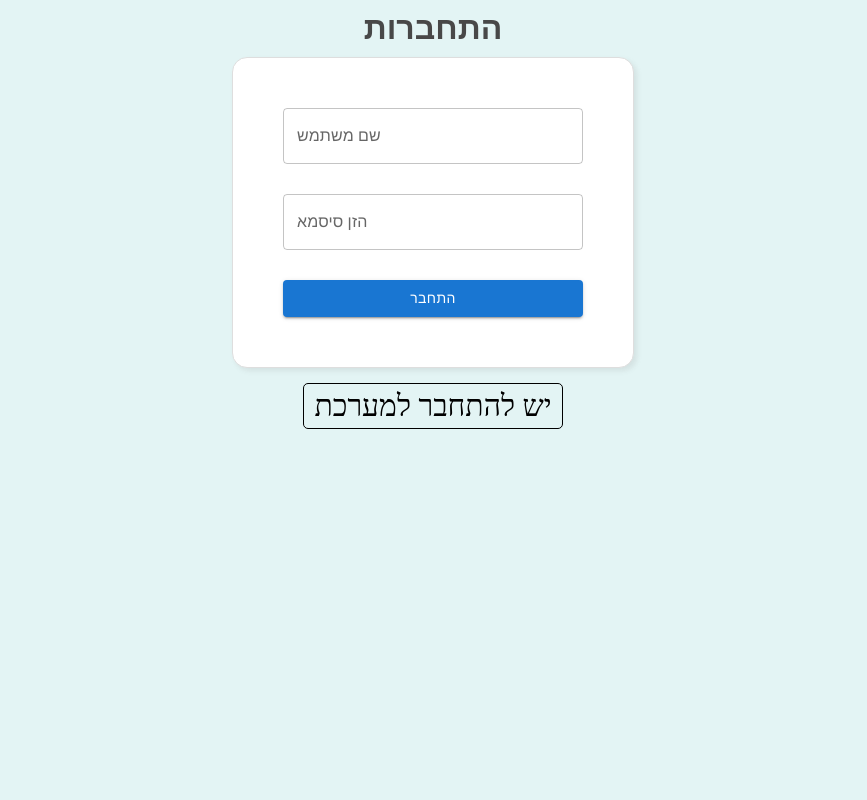
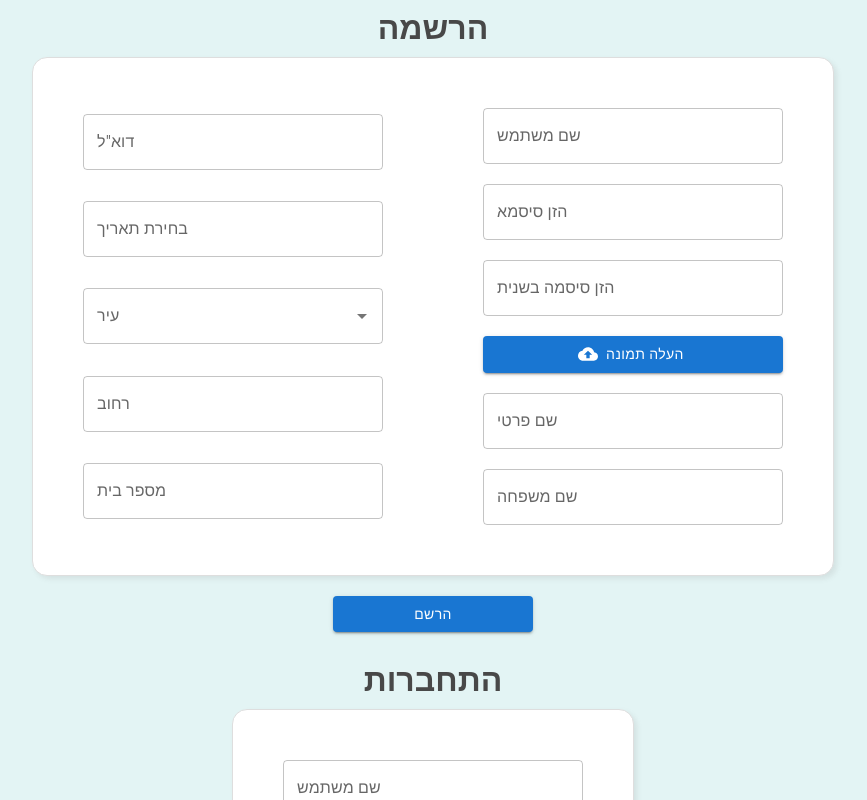
Before and after one commit to BarShnider/MobileAppDev_EX3, a React (Vite) app in the folder MobileAppDev_EX3/: page / in a window 1280 px wide. Shown: the top 800 px of the page, without its empty margins (207-1074 px from the left). Built offline with nearby package versions, Linux system fonts and the light colour scheme.

Commit message:
29.2.2024

```diff
--- a/MobileAppDev_EX3/package.json
+++ b/MobileAppDev_EX3/package.json
@@ -17,8 +17,10 @@
     "@mui/material": "^5.15.9",
     "@mui/styled-engine-sc": "^6.0.0-alpha.16",
     "@mui/x-date-pickers": "^6.19.4",
+    "date-fns": "^3.3.1",
     "dayjs": "^1.11.10",
     "react": "^18.2.0",
+    "react-datepicker": "^6.1.0",
     "react-dom": "^18.2.0",
     "styled-components": "^6.1.8"
   },
--- a/MobileAppDev_EX3/src/App.jsx
+++ b/MobileAppDev_EX3/src/App.jsx
@@ -45,7 +45,7 @@ function App() {
 
   return (
     <>
-      {/* <Register addNewUser={setUsers} usersFromStorage={users} /> */}
+      <Register addNewUser={setUsers} usersFromStorage={users} />
       <Login
         users={users}
         setIsConnected={setIsConnected}
--- a/MobileAppDev_EX3/src/Components/Login.jsx
+++ b/MobileAppDev_EX3/src/Components/Login.jsx
@@ -30,6 +30,7 @@ function Login({ users, setIsConnected, setUserAdmin }) {
 
   const loginUser = () => {
     if (userName === "admin" && password === "ad12343211ad") {
+      console.log("DSSDSAFADVDFACVVVS");
       setUserAdmin(false);
     } else {
       for (let user of users) {
--- a/MobileAppDev_EX3/src/Components/Profile.jsx
+++ b/MobileAppDev_EX3/src/Components/Profile.jsx
@@ -26,7 +26,7 @@ function Profile({ users, setIsConnected }) {
       document.querySelector(".profile-birthDay").innerHTML +=
         parsedData.birthDay;
     }
-  }, [users]);
+  }, []);
 
   const logOut = () => {
     sessionStorage.removeItem("userData");
--- a/MobileAppDev_EX3/src/Components/Register.jsx
+++ b/MobileAppDev_EX3/src/Components/Register.jsx
@@ -8,7 +8,6 @@ import { LocalizationProvider } from "@mui/x-date-pickers";
 import { AdapterDayjs } from "@mui/x-date-pickers/AdapterDayjs";
 import { useEffect, useState } from "react";
 import dayjs from "dayjs";
-import { CssBaseline, ThemeProvider } from "@mui/material";
 
 const VisuallyHiddenInput = styled("input")({
   clip: "rect(0 0 0 0)",
@@ -24,16 +23,16 @@ const VisuallyHiddenInput = styled("input")({
 
 function Register({ addNewUser, usersFromStorage }) {
   const [userData, setUserData] = useState({
-    userName: "y",
-    email: "y@gmail.com",
-    password: "!Zxc123",
-    passwordValidate: "!Zxc123",
-    birthDay: "08/09/1997",
+    userName: "",
+    email: "",
+    password: "",
+    passwordValidate: "",
+    birthDay: "",
     city: null,
-    houseNumber: "3",
-    street: "ג",
-    firstName: "ג",
-    lastName: "ג",
+    houseNumber: "",
+    street: "",
+    firstName: "",
+    lastName: "",
     img: null,
   });
   const [userErrors, setUserErrors] = useState({
@@ -138,7 +137,7 @@ function Register({ addNewUser, usersFromStorage }) {
     "כפר מצר",
   ];
 
-  // checks if inputs are vaid
+  // checks if inputs are valid
   const handleInputChange = (event, field) => {
     const input = event.target.value;
     validateInput(input, field);
@@ -236,9 +235,10 @@ function Register({ addNewUser, usersFromStorage }) {
       "firstName",
       "lastName",
     ];
+    setUserErrors({});
     for (let key of requiredFields) {
       if (!userData[key]) {
-        flag = false;
+        flag = false; // Set flag to false if a required field is missing
         setUserErrors((prevErrors) => ({
           ...prevErrors,
           [key]: "שדה חובה",
@@ -250,17 +250,15 @@ function Register({ addNewUser, usersFromStorage }) {
         flag = false;
       }
     }
-
     if (flag) {
-      // eslint-disable-next-line no-unused-vars
       const { passwordValidate, ...userWithoutPasswordValidate } = userData;
       const newUser = { ...userWithoutPasswordValidate };
-      addNewUser(newUser);
+      addNewUser((prevUsers) => [...prevUsers, newUser]);
+      const existingUsers = JSON.parse(localStorage.getItem("users")) || [];
       localStorage.setItem(
         "users",
-        JSON.stringify([...usersFromStorage, newUser])
+        JSON.stringify([...existingUsers, newUser])
       );
-      // restart all states
       setUserData({
         userName: "",
         email: "",
@@ -304,7 +302,7 @@ function Register({ addNewUser, usersFromStorage }) {
       setUserErrors({
         ...userErrors,
         birthDay:
-          "תאריך לא תקין, יש לוודא שהפרטים נכונים והינך מעל 18 (ומתחת ל-120)",
+          "תאריך לא תקין, יש לוודא שהפרטים נכונים והינך מעל 18 ",
       });
       setUserData({ ...userData, birthDay: "" });
     }
@@ -312,8 +310,6 @@ function Register({ addNewUser, usersFromStorage }) {
 
   const handleSecondPass = (secondPass) => {
     //checking if the second password equals to the first
-    console.log(secondPass);
-    console.log(userData.password);
     if (secondPass === "") {
       setUserErrors({
         ...userErrors,
@@ -419,9 +415,12 @@ function Register({ addNewUser, usersFromStorage }) {
                 variant="outlined"
                 onChange={(newValue) => handleDateChange(newValue)}
                 label="בחירת תאריך"
-                readOnly
-                error={!!userErrors.birthDay}
-                helperText={userErrors.birthDay}
+                slotProps={{
+                  textField: {
+                    helperText: userErrors.birthDay,
+                    error: !!userErrors.birthDay,
+                  },
+                }}
                 minDate={dayjs().subtract(120, "year")}
                 maxDate={dayjs().subtract(18, "year")}
               />
```
Also changed, not shown: MobileAppDev_EX3/src/Components/TODO.txt, 1 other file (tests, documents, lock files or other folders).
